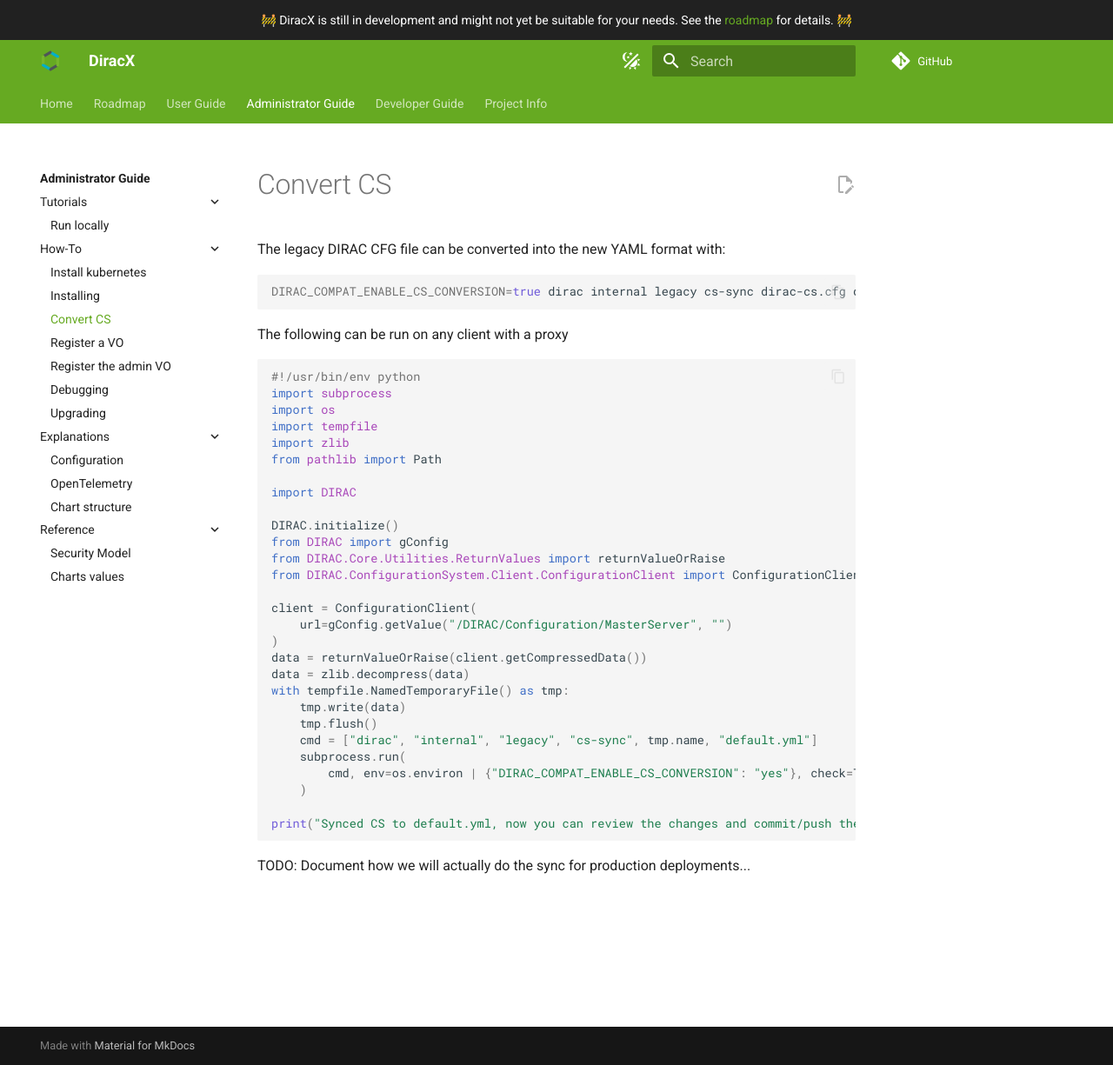
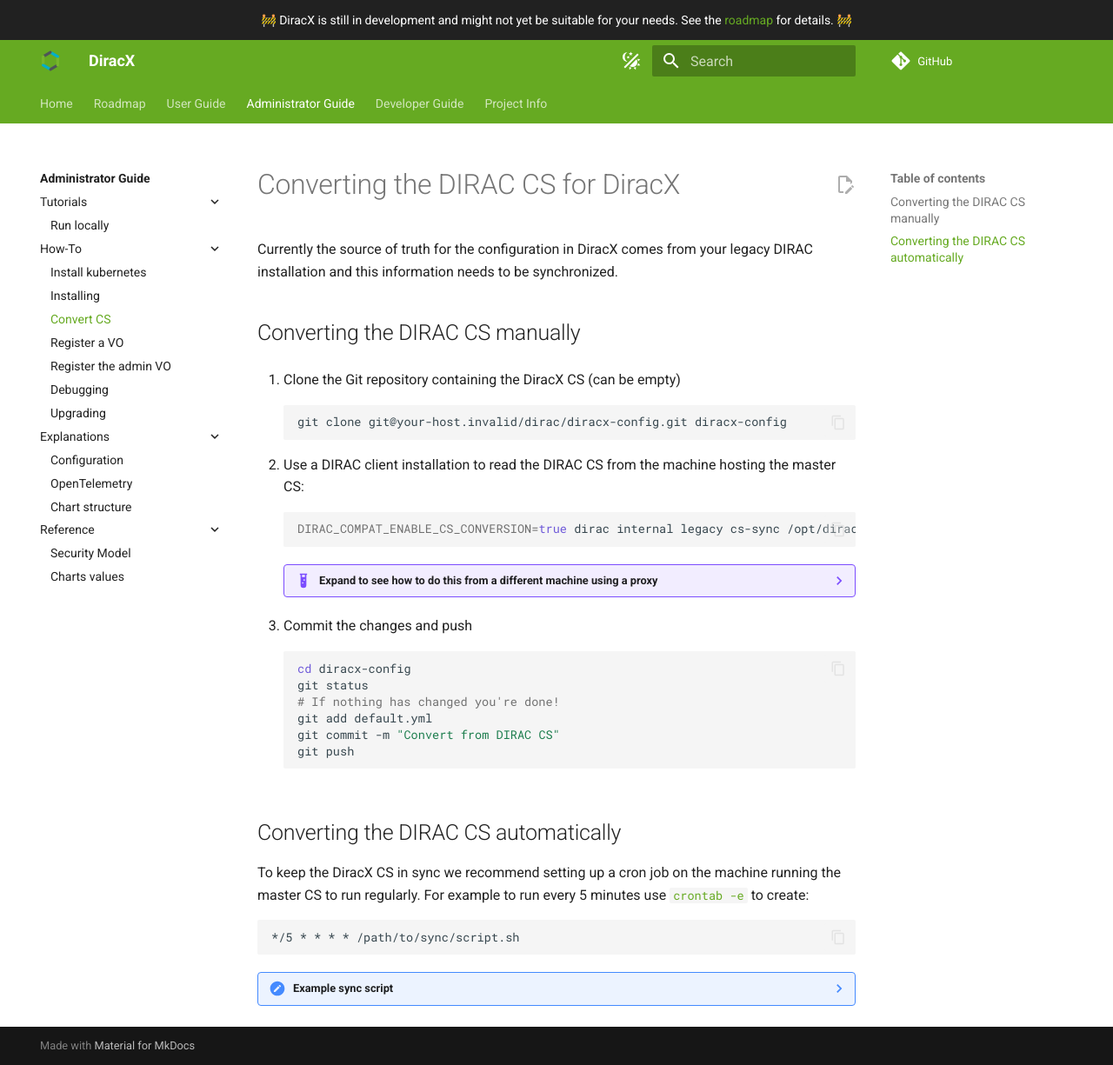
Before and after one commit to DIRACGrid/diracx, an MkDocs documentation site: the page built from docs/admin/how-to/convert-cs.md, in a window 1280 px wide and 1225 px high. Shown: the whole window at 87% size. Built offline with MkDocs 1.6.1 and Material for MkDocs 9.7.7, drawn with Linux system fonts in a browser that asks for light colours; comment, search, counter and statistics services are not loaded.

Commit message:
docs: Finish CS conversion documentation

````diff
--- a/docs/admin/how-to/convert-cs.md
+++ b/docs/admin/how-to/convert-cs.md
@@ -1,40 +1,139 @@
-The legacy DIRAC CFG file can be converted into the new YAML format with:
+# Converting the DIRAC CS for DiracX
 
-```bash
-DIRAC_COMPAT_ENABLE_CS_CONVERSION=true dirac internal legacy cs-sync dirac-cs.cfg diracx-config/default.yml
+Currently the source of truth for the configuration in DiracX comes from your legacy DIRAC installation and this information needs to be synchronized.
+
+## Converting the DIRAC CS manually
+
+1. Clone the Git repository containing the DiracX CS (can be empty)
+
+    ```bash
+    git clone git@your-host.invalid/dirac/diracx-config.git diracx-config
+    ```
+
+2. Use a DIRAC client installation to read the DIRAC CS from the machine hosting the master CS:
+
+    ```bash
+    DIRAC_COMPAT_ENABLE_CS_CONVERSION=true dirac internal legacy cs-sync /opt/dirac/etc/YOUR_SETUP.cfg diracx-config/default.yml
+    ```
+
+    ??? example "Expand to see how to do this from a different machine using a proxy"
+
+        The following Python snippet can be run on any client with a proxy:
+
+        ```python
+        #!/usr/bin/env python
+        import subprocess
+        import os
+        import tempfile
+        import zlib
+        from pathlib import Path
+
+        import DIRAC
+
+        DIRAC.initialize()
+        from DIRAC import gConfig
+        from DIRAC.Core.Utilities.ReturnValues import returnValueOrRaise
+        from DIRAC.ConfigurationSystem.Client.ConfigurationClient import ConfigurationClient
+
+        client = ConfigurationClient(
+            url=gConfig.getValue("/DIRAC/Configuration/MasterServer", "")
+        )
+        data = returnValueOrRaise(client.getCompressedData())
+        data = zlib.decompress(data)
+        with tempfile.NamedTemporaryFile() as tmp:
+            tmp.write(data)
+            tmp.flush()
+            cmd = ["dirac", "internal", "legacy", "cs-sync", tmp.name, "default.yml"]
+            subprocess.run(
+                cmd, env=os.environ | {"DIRAC_COMPAT_ENABLE_CS_CONVERSION": "yes"}, check=True
+            )
+
+        print("Synced CS to default.yml, now you can review the changes and commit/push them")
+        ```
+
+3. Commit the changes and push
+
+    ```bash
+    cd diracx-config
+    git status
+    # If nothing has changed you're done!
+    git add default.yml
+    git commit -m "Convert from DIRAC CS"
+    git push
+    ```
+
+## Converting the DIRAC CS automatically
+
+To keep the DiracX CS in sync we recommend setting up a cron job on the machine running the master CS to run regularly.
+For example to run every 5 minutes use [`crontab -e`](https://linux.die.net/man/5/crontab) to create:
+
+```cron
+*/5 * * * * /path/to/sync/script.sh
 ```
 
-The following can be run on any client with a proxy
+??? note "Example sync script"
 
-```python
-#!/usr/bin/env python
-import subprocess
-import os
-import tempfile
-import zlib
-from pathlib import Path
+    ```bash
+    #!/bin/bash
+    set -euo pipefail
 
-import DIRAC
+    INSTALLATION_BASHRC=/cvmfs/..../bashrc
+    REPO_URL=git@your-host.invalid/dirac/diracx-config.git
 
-DIRAC.initialize()
-from DIRAC import gConfig
-from DIRAC.Core.Utilities.ReturnValues import returnValueOrRaise
-from DIRAC.ConfigurationSystem.Client.ConfigurationClient import ConfigurationClient
+    date
 
-client = ConfigurationClient(
-    url=gConfig.getValue("/DIRAC/Configuration/MasterServer", "")
-)
-data = returnValueOrRaise(client.getCompressedData())
-data = zlib.decompress(data)
-with tempfile.NamedTemporaryFile() as tmp:
-    tmp.write(data)
-    tmp.flush()
-    cmd = ["dirac", "internal", "legacy", "cs-sync", tmp.name, "default.yml"]
-    subprocess.run(
-        cmd, env=os.environ | {"DIRAC_COMPAT_ENABLE_CS_CONVERSION": "yes"}, check=True
-    )
+    usage() {
+        echo "Usage: $0 --master-cs-file <path-to-file>"
+        exit 1
+    }
 
-print("Synced CS to default.yml, now you can review the changes and commit/push them")
-```
+    # Parse the named parameters
+    while [[ "$#" -gt 0 ]]; do
+        case $1 in
+            --master-cs-file) MASTER_CS_PATH="$2"; shift ;;
+            *) usage ;;
+        esac
+        shift
+    done
 
-TODO: Document how we will actually do the sync for production deployments...
+    # Check if both parameters are provided
+    if [ -z "$MASTER_CS_PATH" ]; then
+        usage
+    fi
+
+    # Disable the -u option as the bashrc may have unbound variables
+    set +u
+    source "$INSTALLATION_BASHRC"
+    set -u
+
+    export _TYPER_STANDARD_TRACEBACK=1
+
+    MASTER_CS_FILE=$(basename "${MASTER_CS_PATH}")
+
+    TEMP_DIR=$(mktemp -d --suffix=_cs_sync)
+    cd "$TEMP_DIR"
+
+    # Clone the repository
+    git clone "$REPO_URL" repo
+
+    # Navigate to the cloned repository
+    cd repo
+
+    git config user.name "Master CS Sync"
+    git config user.email "master-cs-sync@invalid"
+
+
+    # Copy the config, modify it and update the yaml config
+    cp "${MASTER_CS_PATH}" "$TEMP_DIR"/
+    DIRAC_COMPAT_ENABLE_CS_CONVERSION=True dirac internal legacy cs-sync "$TEMP_DIR/${MASTER_CS_FILE}" default.yml
+
+    git diff
+
+    git add default.yml
+    if git commit -m "CS cron $(hostname)"; then
+        git push origin master
+    fi
+
+    cd
+    rm -rf "$TEMP_DIR"
+    ```
````
